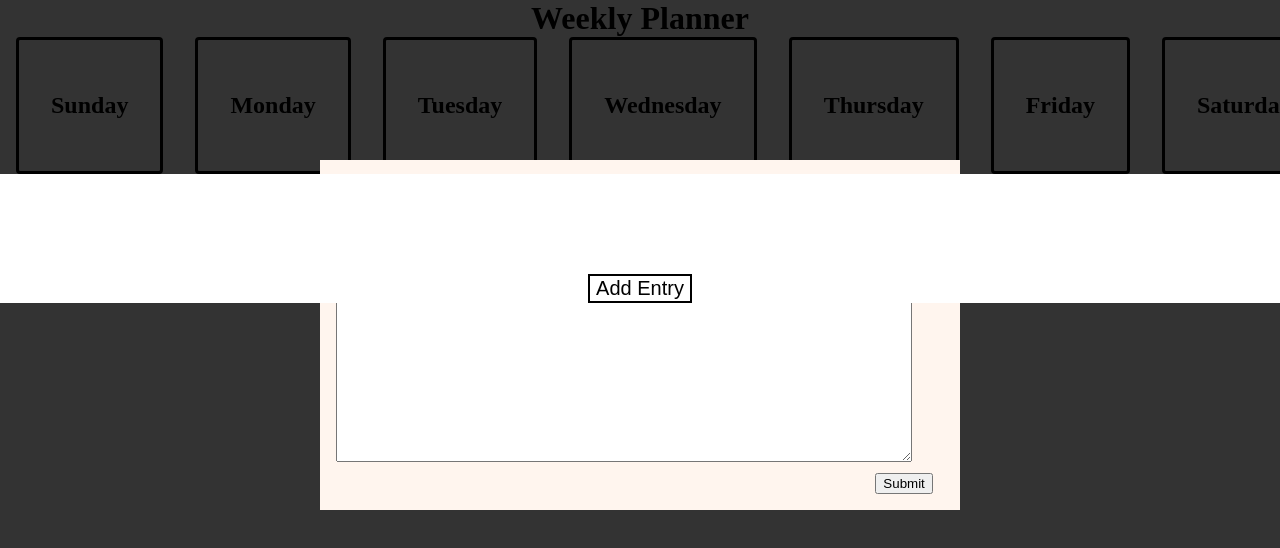
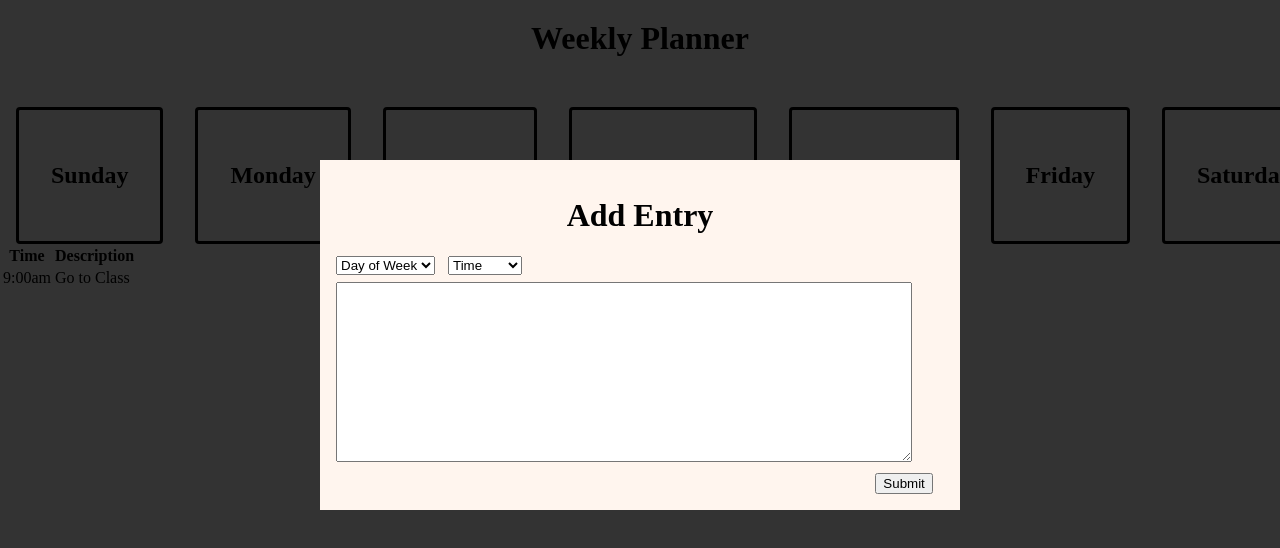
Before and after one commit to FrankBishop/week-planner, a plain HTML site: page index.html in a window 1280 px wide. Both pictures are taken after a click on the button "Add Entry". Shown: the top 548 px of the page. Drawn offline with Linux system fonts and the light colour scheme.

Commit message:
started working on table

```diff
--- a/index.html
+++ b/index.html
@@ -73,6 +73,29 @@
       </div>
     </div>
 
+  <div class="table">
+    <table>
+      <thead>
+        <tr>
+        <th>Time</th>
+        <th>Description</th>
+        </tr>
+      </thead>
+      <tbody>
+        <tr>
+          <td>9:00am</td>
+          <td>Go to Class</td>
+          <td></td>
+          <td></td>
+          <td></td>
+          <td></td>
+          <td></td>
+        </tr>
+      </tbody>
+    </table>
+
+  </div>
+
 
   <main>
     <div class="add-entry-row">
--- a/main.js
+++ b/main.js
@@ -21,6 +21,7 @@ var inputs = {};
 
 function openModal(event) {
   modalClassSelector.className = 'background-modal';
+  openButton.className = 'hidden'
 
 }
 
@@ -28,6 +29,7 @@ function submitPlan(event) {
   event.preventDefault();
 
   modalClassSelector.className = 'background-modal hidden';
+  openButton.className = 'open-button'
   console.log('it submits');
   inputs.day = daySelect.value;
   inputs.time = timeSelect.value;
@@ -39,9 +41,13 @@ $daysOfTheWeek.addEventListener('click', DayEntry);
 function DayEntry(event) {
 
   for (var i = 0; i < $seventhColumn.length; i++) {
-    if (event.target === $seventhColumn[i]) {
+    if (event.target.value === $seventhColumn[i].value) {
       var daySelector = $seventhColumn[i];
     }
   }
   console.log(daySelector);
 }
+
+
+//when click on day
+//create table
--- a/styles.css
+++ b/styles.css
@@ -10,12 +10,10 @@ header {
   text-align: center;
 }
 
-main {
-  background-color: aquamarine;
-}
 
 header > h1 {
   margin: 0;
+  padding-top: 20px;
 }
 
 .modal {
@@ -26,7 +24,6 @@ header > h1 {
   justify-content: center;
   align-content: center;
   width: 100%;
-  background-color: aquamarine;
 }
 
 .modal > h1 {
@@ -70,6 +67,7 @@ header > h1 {
   height: 350px;
   background-color: seashell;
   margin: 10rem auto;
+  z-index: 1;
 }
 
 .day-select {
@@ -118,7 +116,6 @@ h1 {
 .add-entry-row{
   position: relative;
   text-align: center;
-  background-color: white;
 
 }
 .open-button {
@@ -128,3 +125,7 @@ h1 {
   background-color: white;
   font-size: 20px
 }
+
+.day-container {
+  margin-top: 50px;
+}
```
